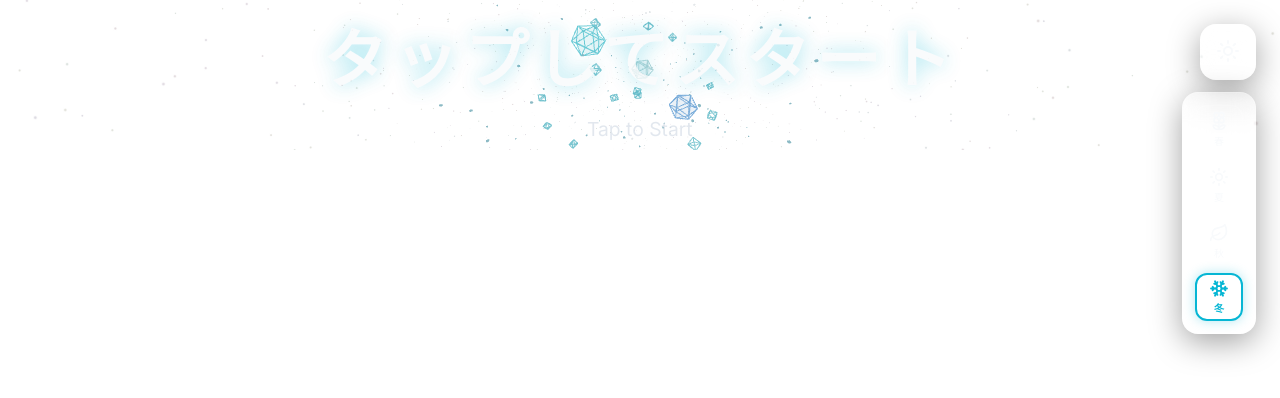
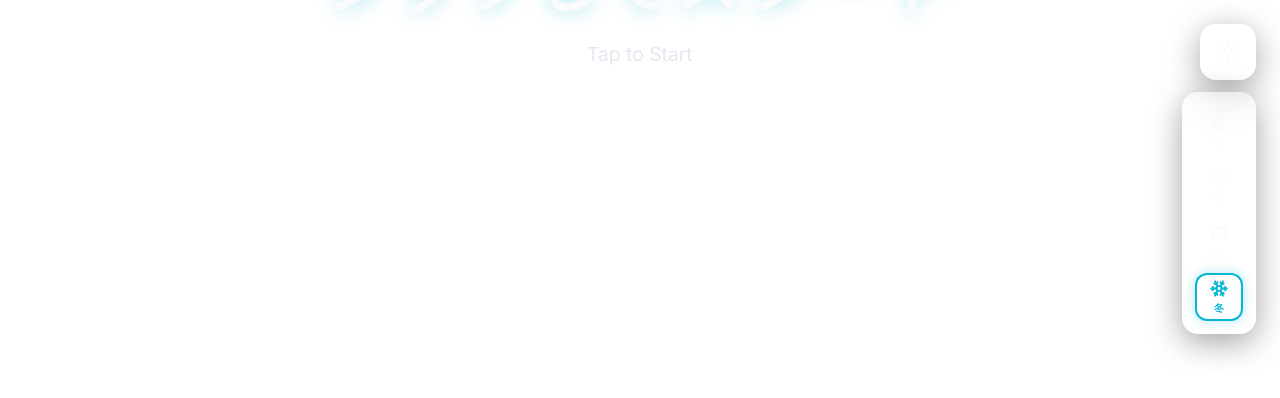
Before and after one commit to hazamayurinoki999/waseaca-employee-portal, a React (Vite) app: page / in a window 1280 px wide. Shown: the top 398 px of the page. Built offline with nearby package versions, Linux system fonts and the light colour scheme.

Commit message:
Remove overlay effects and force transparent canvas

```diff
--- a/src/App.jsx
+++ b/src/App.jsx
@@ -3,7 +3,6 @@ import { BrowserRouter as Router, Routes, Route, useNavigate, useLocation, Navig
 import { AnimatePresence } from 'framer-motion';
 import { ThemeProvider } from './contexts/ThemeContext';
 import Background3D from './components/Background3D';
-import PulseEffects from './components/PulseEffects';
 import LandingPage from './components/LandingPage';
 import SchoolSelection from './components/SchoolSelection';
 import LoginOverlay from './components/LoginOverlay';
@@ -46,7 +45,6 @@ function AppContent() {
   return (
     <>
       <Background3D />
-      <PulseEffects />
 
       <AnimatePresence mode="wait">
         <Routes location={location} key={location.pathname}>
--- a/src/components/Background3D.jsx
+++ b/src/components/Background3D.jsx
@@ -636,8 +636,15 @@ export default function Background3D() {
   const config = seasonConfig[mode][season];
 
   return (
-    <div className="fixed inset-0" style={{ zIndex: -10, background: 'transparent', transition: 'background 1s ease', pointerEvents: 'none' }}>
-      <Canvas gl={{ alpha: true }} style={{ background: 'transparent' }}>
+    <div
+      className="fixed inset-0"
+      style={{ zIndex: -10, background: 'transparent', transition: 'background 1s ease', pointerEvents: 'none' }}
+    >
+      <Canvas
+        gl={{ alpha: true, antialias: true }}
+        onCreated={({ gl }) => gl.setClearColor(0x000000, 0)}
+        style={{ background: 'transparent', position: 'absolute', inset: 0, pointerEvents: 'none' }}
+      >
         <PerspectiveCamera makeDefault position={[0, 0, 10]} />
         <ambientLight intensity={0.5} />
         {config.lights.map((light, i) => (
```
